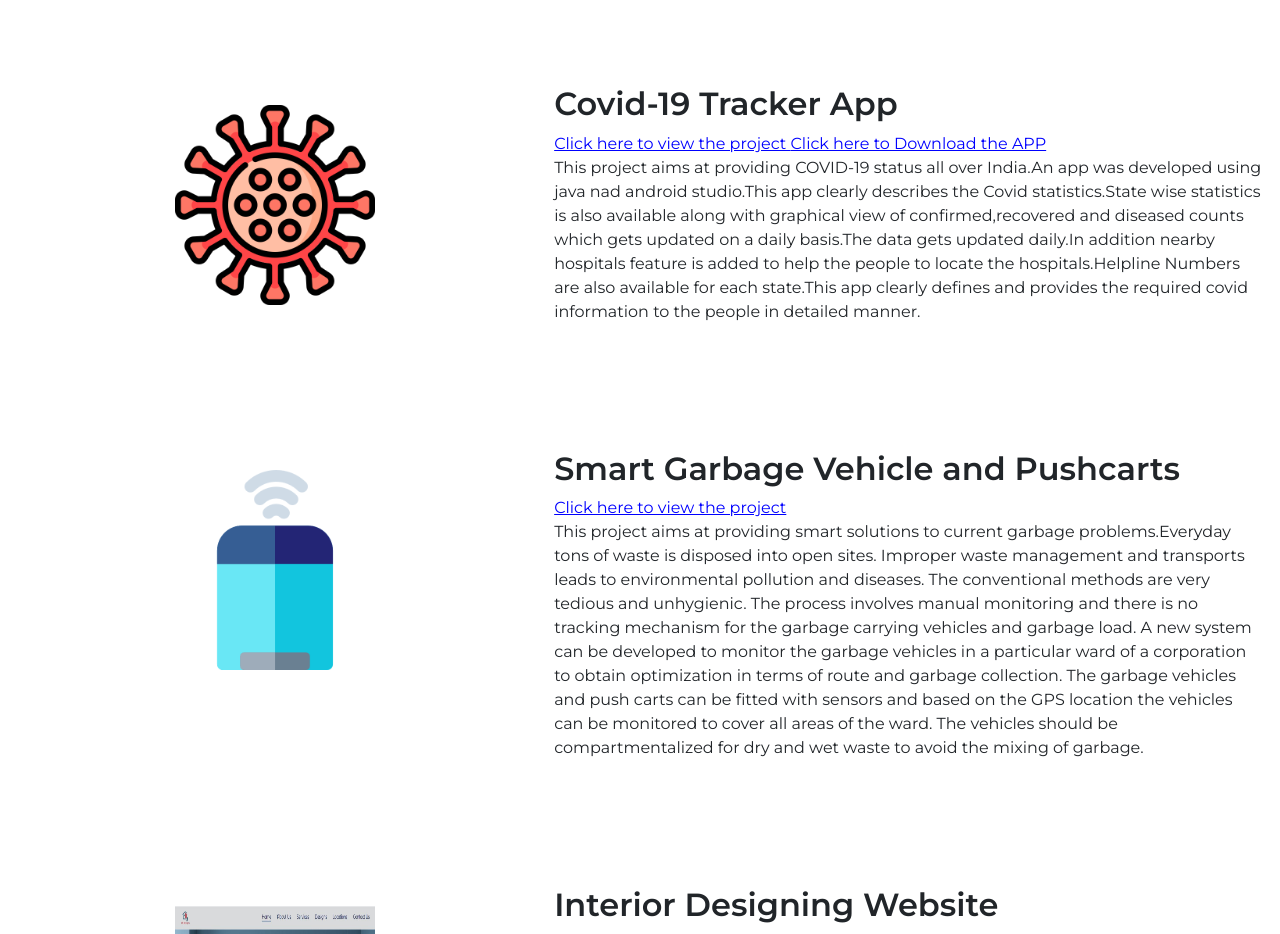
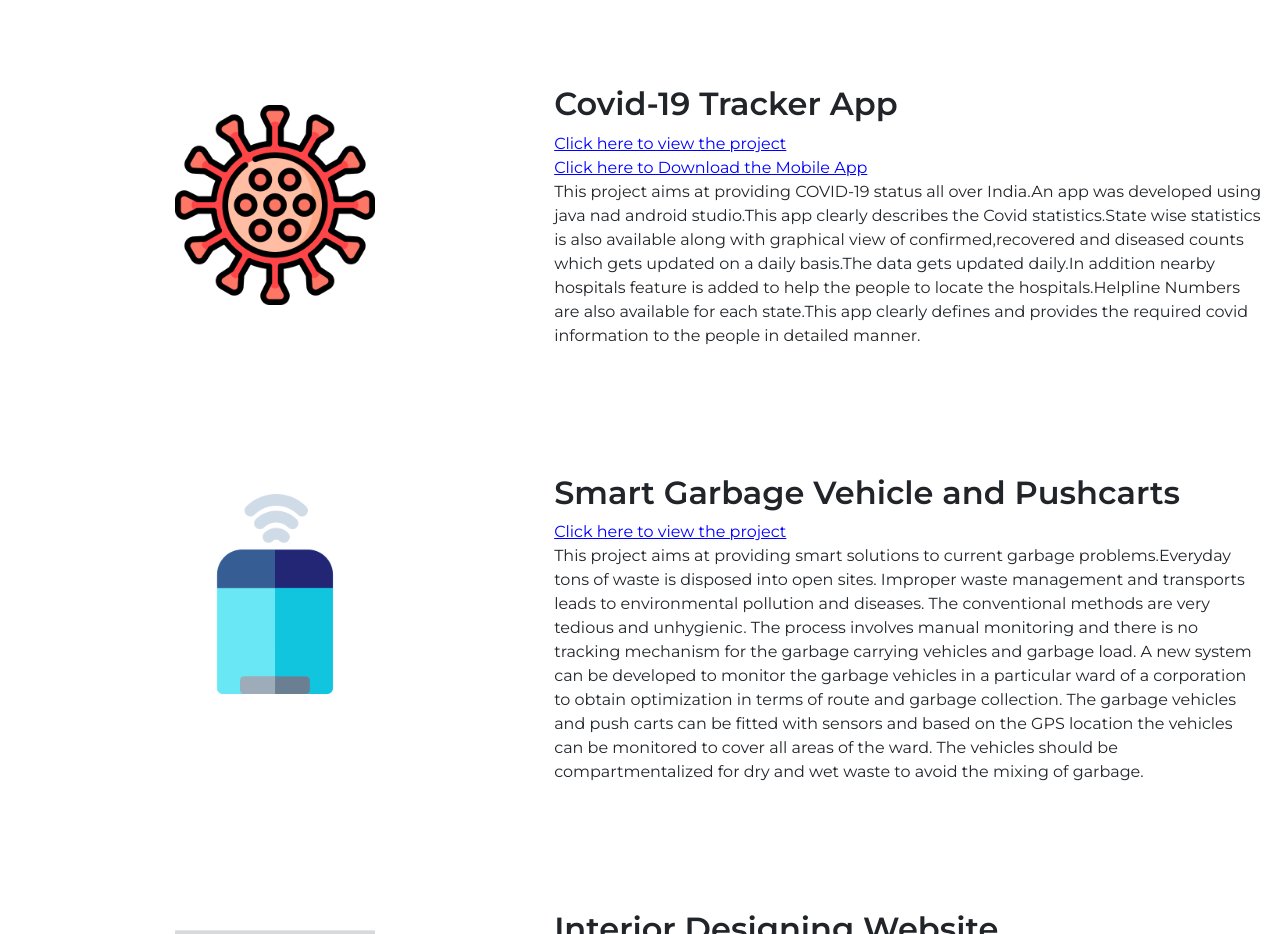
Before and after one commit to Sanjay3008/Sanjay, a plain HTML site: page index.html in a window 1280 px wide. Shown: the part 2760-3694 px from the top of the page. Drawn offline with nearby package versions, Linux system fonts and the light colour scheme; a script that the page names is missing.

Commit message:
Update index.html

```diff
--- a/index.html
+++ b/index.html
@@ -171,8 +171,9 @@
                     <span class="pseudolink" onclick="location='https://github.com/Sanjay3008/Covid-19-Tracker'">
                         Click here to view the project
                     </span>
+                    <br>
                     <span class="pseudolink" onclick="location='https://www.mediafire.com/file/36468ekrjfm2n5t/covid.apk/file'">
-                        Click here to Download the APP
+                        Click here to Download the Mobile App
                     </span>
 
                     <p>This project aims at providing COVID-19 status all over India.An app was developed using java nad android studio.This app clearly describes the Covid statistics.State wise statistics is also available along with graphical view of confirmed,recovered and diseased counts which gets updated on a daily basis.The data gets updated daily.In addition nearby hospitals feature is added to help the people to locate the hospitals.Helpline Numbers are also available for each state.This app clearly defines and provides the required covid information to the people in detailed manner.
```
